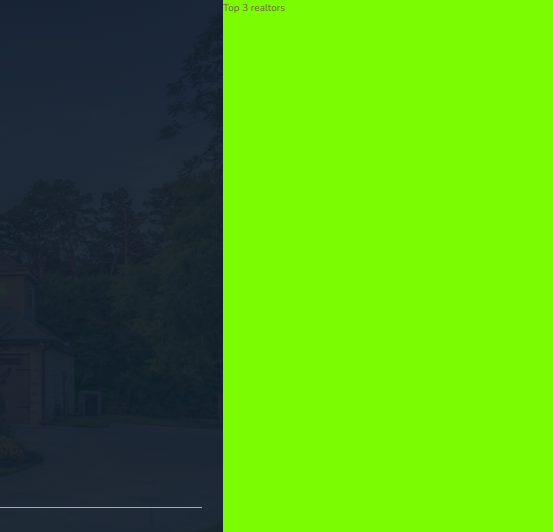
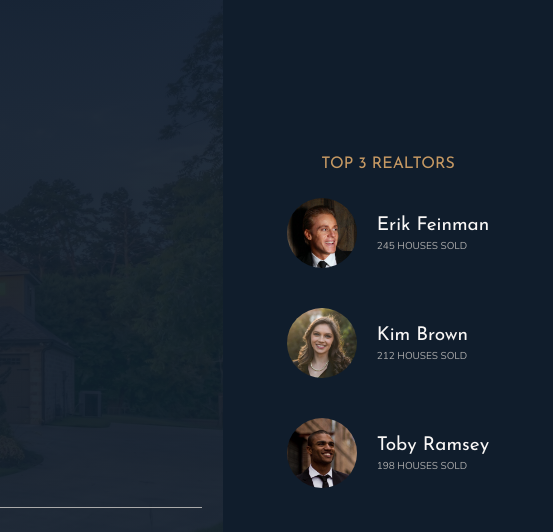
Before and after one commit to victorbruce/nexter, a website: page index.html in a window 1280 px wide. Shown: the top 532 px of the page, 727-1280 px from the left. Drawn offline with nearby package versions, Linux system fonts and the light colour scheme.

Commit message:
update: build and style the realtors section

```diff
--- a/index.html
+++ b/index.html
@@ -18,19 +18,40 @@
       <button class="nav-btn"></button>
     </div>
     <header class="header">
-      <img src="img/logo.png" alt="Nexter logo" class="header__logo">
+      <img src="img/logo.png" alt="Nexter logo" class="header__logo" />
       <h3 class="heading-3">You own home:</h3>
       <h1 class="heading-1">The ultimate personal freedom</h1>
       <button class="btn header__btn">View our products</button>
       <div class="header__seenon-text">Seen on</div>
       <div class="header__seenon-logos">
-        <img src="img/logo-bbc.png" alt="Seen on logo 1">
-        <img src="img/logo-forbes.png" alt="Seen on logo 2">
-        <img src="img/logo-techcrunch.png" alt="Seen on logo 3">
-        <img src="img/logo-bi.png" alt="Seen on logo 4">
+        <img src="img/logo-bbc.png" alt="Seen on logo 1" />
+        <img src="img/logo-forbes.png" alt="Seen on logo 2" />
+        <img src="img/logo-techcrunch.png" alt="Seen on logo 3" />
+        <img src="img/logo-bi.png" alt="Seen on logo 4" />
       </div>
     </header>
-    <div class="realtors">Top 3 realtors</div>
+    <div class="realtors">
+      <h3 class="heading-3">Top 3 Realtors</h3>
+      <div class="realtors__list">
+        <img src="img/realtor-1.jpeg" alt="Realtor 1" class="realtors__img" />
+        <div class="realtors__details">
+          <h4 class="heading-4 heading-4--light">Erik Feinman</h4>
+          <p class="realtors__sold">245 houses sold</p>
+        </div>
+
+        <img src="img/realtor-2.jpeg" alt="Realtor 2" class="realtors__img" />
+        <div class="realtors__details">
+          <h4 class="heading-4 heading-4--light">Kim Brown</h4>
+          <p class="realtors__sold">212 houses sold</p>
+        </div>
+
+        <img src="img/realtor-3.jpeg" alt="Realtor 3" class="realtors__img" />
+        <div class="realtors__details">
+          <h4 class="heading-4 heading-4--light">Toby Ramsey</h4>
+          <p class="realtors__sold">198 houses sold</p>
+        </div>
+      </div>
+    </div>
     <section class="features">
       <div class="feature">
         <svg class="feature__icon">
--- a/sass/components/_realtors.scss
+++ b/sass/components/_realtors.scss
@@ -1,4 +1,32 @@
 .realtors {
-  background-color: lawngreen;
+  background-color: $color-secondary;
   grid-column: col-start 7 / full-end;
+  padding: 3rem;
+
+  display: grid;
+  align-content: center;
+  justify-content: center;
+  row-gap: 2rem;
+  justify-items: center;
+
+
+  &__list {
+    display: grid;
+    grid-template-columns: min-content max-content;
+    column-gap: 2rem;
+    row-gap: 5vh;
+    align-items: center;
+  }
+
+  &__img {
+    width: 7rem;
+    border-radius: 50%;
+    display: block;
+  }
+
+  &__sold {
+    text-transform: uppercase;
+    color: $color-grey-light-2;
+    margin-top: -3px;
+  }
 }
```
Also changed, not shown: css/style.css.
